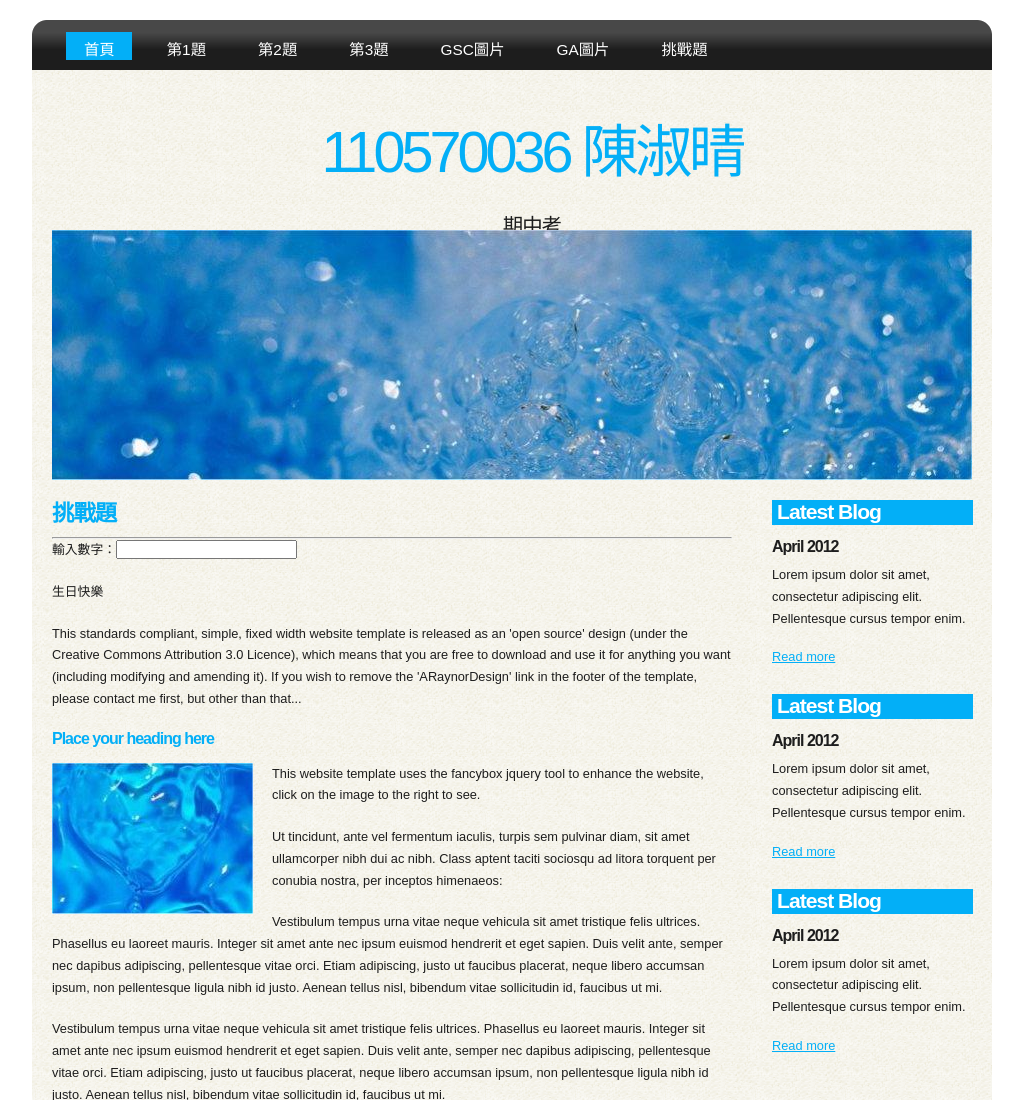
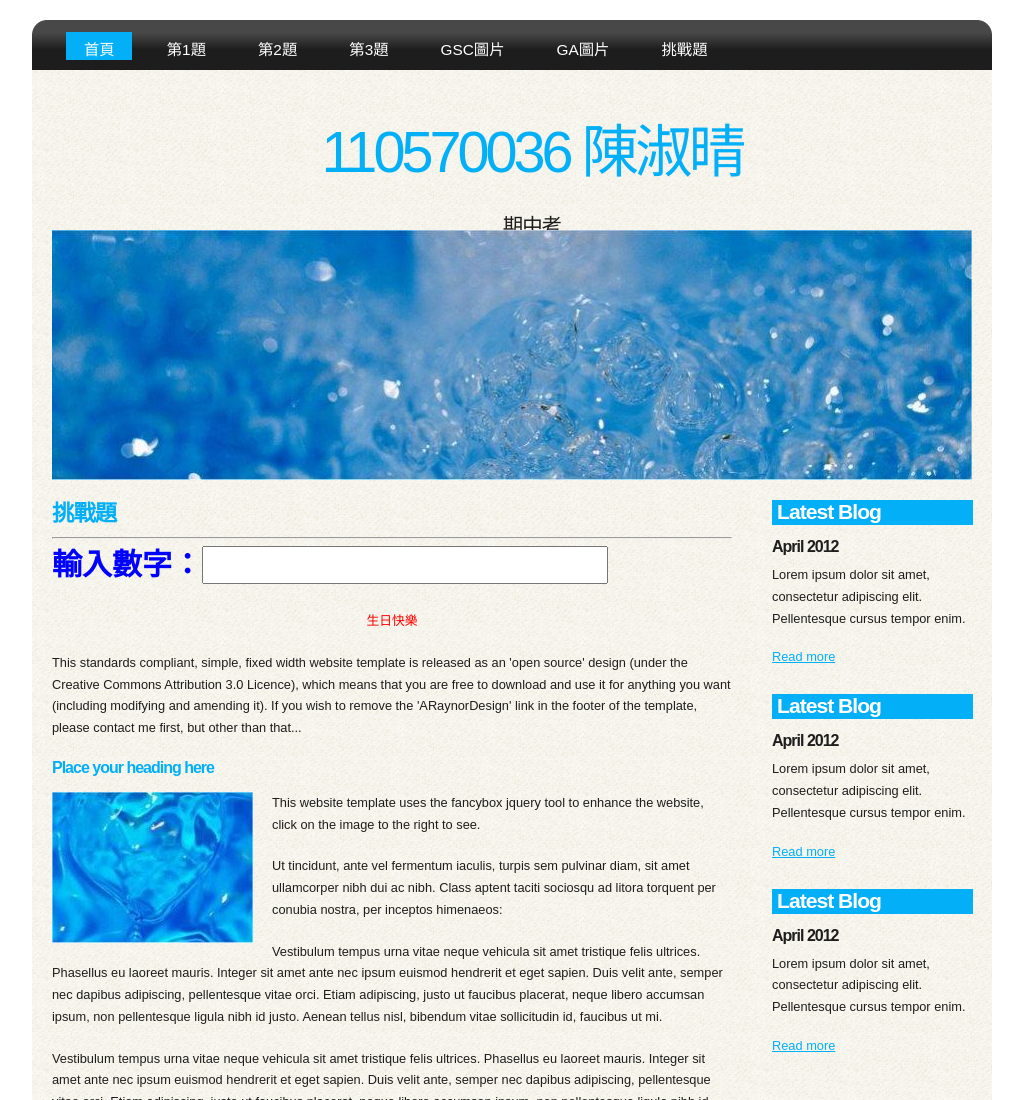
Before and after one commit to SHUQING1021/midterm, a plain HTML site: page a6.html in a window 1280 px wide. Shown: the top 1100 px of the page, without its empty margins (128-1151 px from the left). Drawn offline with Linux system fonts and the light colour scheme.

Commit message:
Add files via upload

```diff
--- a/a6.html
+++ b/a6.html
@@ -24,6 +24,12 @@
     $(window).load(function() {
         $('#slider').nivoSlider();
     });
+    </script>
+    <script>
+      function show()
+      {
+        document.getElementById('t2').style.fontSize = t1.value+'px';
+      }
     </script>
     <!-- Google tag (gtag.js) -->
 <script async src="https://www.googletagmanager.com/gtag/js?id=G-F2HQ6KFR7K"></script>
@@ -68,10 +74,11 @@
         <div class="content_item">
           <h1>挑戰題</h1>
           <hr>
-          <p>
-            輸入數字：<input type="text" id="t1">
+          <p class="s3">
+            輸入數字：<input type="text" id="t1" onchange="show()" class="s2">
           </p>
-          <p id="t2">生日快樂</p>
+          <p id="t2" style="color: red;text-align: center;">生日快樂</p>
+
           <p>This standards compliant, simple, fixed width website template is released as an 'open source' design (under the Creative Commons Attribution 3.0 Licence), which means that you are free to download and use it for anything you want (including modifying and amending it). If you wish to remove the 'ARaynorDesign' link in the footer of the template, please contact me first, but other than that...</p>
           <h3>Place your heading here</h3>
           <div style="width:200px; float:left; padding: 0px 20px 10px 0px;"><img alt="image" src="images/image.jpg" /></div>
```
